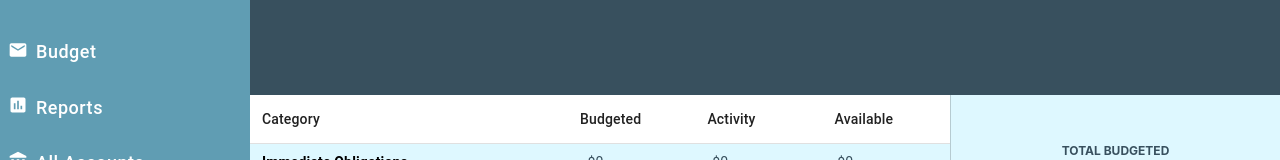
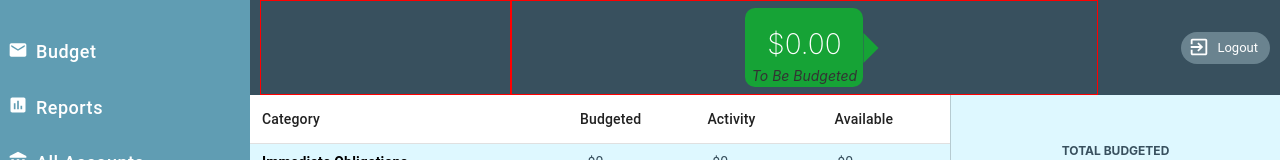
Before and after one commit to jesusriv/budget-app-react, a React (Create React App) app: page /dashboard in a window 1280 px wide. Shown: the top 160 px of the page. Built offline with nearby package versions, Linux system fonts and the light colour scheme; no server answers; sample sign-in values are in the browser's storage.

Commit message:
statusbar to be budgeted

```diff
--- a/src/organisms/StatusBar/StatusBar.tsx
+++ b/src/organisms/StatusBar/StatusBar.tsx
@@ -1,16 +1,94 @@
 import React from 'react';
 
 import customTheme from '../../theme/CustomTheme/CustomTheme';
+import { Chip } from '@material-ui/core';
+import { ExitToApp } from '@material-ui/icons';
 
 const StatusBar: React.FC = () => {
+
+    const logout = async () => {
+        await fetch('/api/logout', {
+            method: "POST",
+            mode: 'cors',
+            headers: {
+                'Accept': 'application/json',
+                'Content-Type': 'application/json'
+            }
+        });
+        localStorage.clear();
+        window.location.reload();
+    }
+
     return (
         <div id="status-bar" style={{
             width: "1030px",
             height: "95px",
             backgroundColor: `${customTheme.palette.primary.dark}`,
-            zIndex: 10
+            zIndex: 10,
+            padding: "0 10px",
+            display: "grid",
+            gridTemplateColumns: "repeat(12, 1fr)",
+            position: "fixed",
+            margin: 0
         }} >
+            <div style={{
+                gridColumn: "1 / 4",
+                border: "1px solid red" ,
+                width: "auto",
+                height: "100%"}}>
 
+            </div>
+
+            <div style={{
+                border: "1px solid red" ,
+                width: "auto",
+                gridColumn: "4 / 11",
+                height: "100%",
+                display: "grid",
+                justifyContent: "center",
+            }}>
+                    <div style={{
+                        width: "118px",
+                        height: "85%",
+                        backgroundColor: "#16a336",
+                        color: "white",
+                        borderRadius: "10px",
+                        display: 'grid',
+                        alignSelf: "center",
+                        gridTemplateRows: "auto 15px auto"
+                    }}>
+                        <div style={{
+                            width: 0,
+                            height: 0,
+                            borderTop: "15px solid transparent",
+                            borderBottom: "15px solid transparent",
+                            position: "absolute",
+                            top: "50%",
+                            left: "60.3%",
+                            transform: 'translate(-50%,-50%)',
+                            borderLeft: "15px solid #16a336"
+                        }}>
+
+                        </div>
+                        <p style={{gridRow: "3 / 4", fontSize: "28px", fontWeight: 200, margin: 0, textAlign: "center"}}>$0.00</p>
+                        <p style={{gridRow: "4 / 5", margin: "0 0 10px 0", fontSize: "14px", fontStyle: "italic", textAlign: "center", color: `#333`}}>To Be Budgeted</p>
+                    </div>
+
+            </div>
+            <Chip
+                onClick={logout}
+                id="add-account"
+                style={{
+                    backgroundColor: "rgba(222, 248, 255, .3)",
+                    color: 'white',
+                    gridColumn: "12 / 13",
+                    alignSelf: 'center'
+                }}
+                icon={
+                    <ExitToApp style={{color: "#fff", marginBottom: '2px', marginRight: '-5px', paddingLeft: "2px"}}/>
+                }
+                label="Logout"
+                />
         </div>
     );
 }
```
